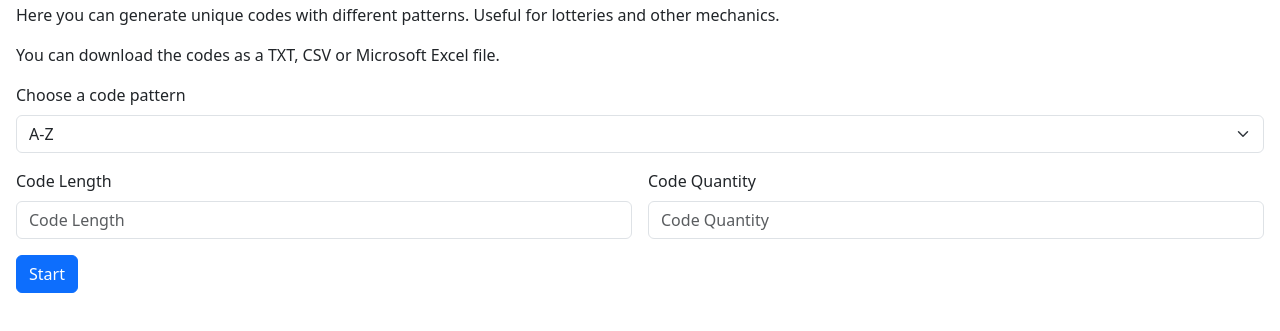
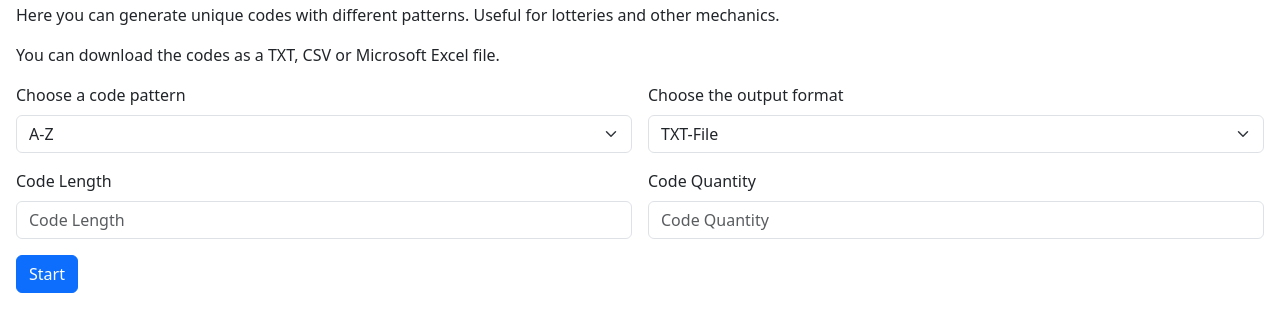
Before and after one commit to srueegger/codegenerator.rueegger.dev, a website built with webpack: page src/index.html in a window 1280 px wide. Shown: the part 77-408 px from the top of the page. Built offline with nearby package versions, Linux system fonts and the light colour scheme; files whose address does not match are found by name.

Commit message:
add option to form for code output format

```diff
--- a/src/index.html
+++ b/src/index.html
@@ -16,7 +16,7 @@
         </div>
       </div>
       <form id="codeGeneratorForm" class="row g-3" method="post" action="">
-        <div class="col-12">
+        <div class="col-6">
           <label for="codePattern" class="form-label">Choose a code pattern</label>
           <select id="codePattern" name="codePattern" class="form-select" aria-label="Code Pattern" required>
             <option value="ABCDEFGHIJKLMNOPQRSTUVWXYZ">A-Z</option>
@@ -26,6 +26,13 @@
             <option value="0123456789abcdefghijklmnopqrstuvwxyz">a-z 0-9</option>
             <option value="0123456789abcdefghijklmnopqrstuvwxyzABCDEFGHIJKLMNOPQRSTUVWXYZ">A-Z a-z 0-9</option>
             <option value="23456789CFHJKLNPRTVX">Capital letters and numbers (without risk of confusion)</option>
+          </select>
+        </div>
+        <div class="col-6">
+          <label for="codeOutput" class="form-label">Choose the output format</label>
+          <select id="codeOutput" name="codeOutput" class="form-select" aria-label="Code Output" required>
+            <option value="txt">TXT-File</option>
+            <option value="csv">CSV-File</option>
           </select>
         </div>
         <div class="col-6">
```
